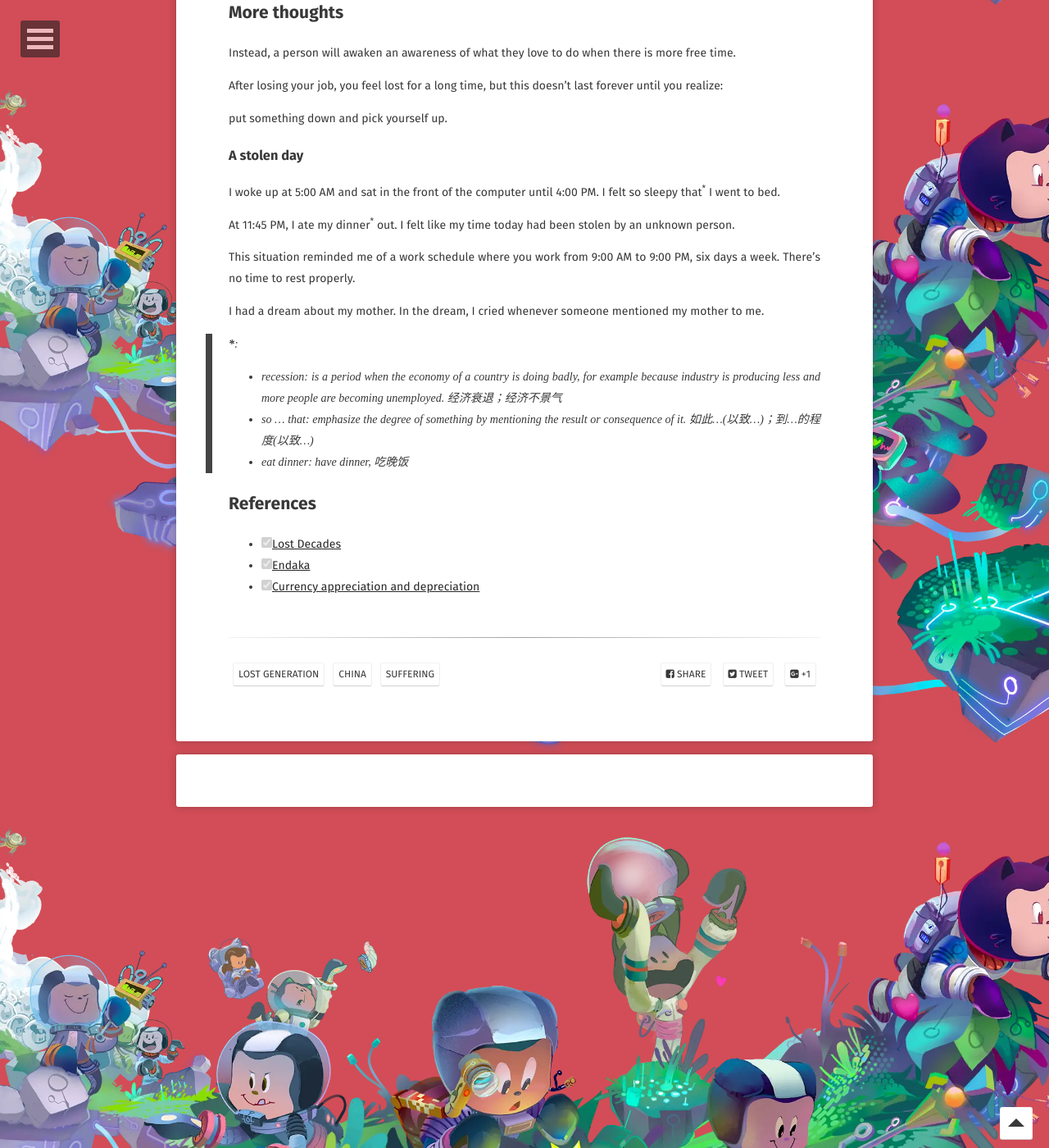
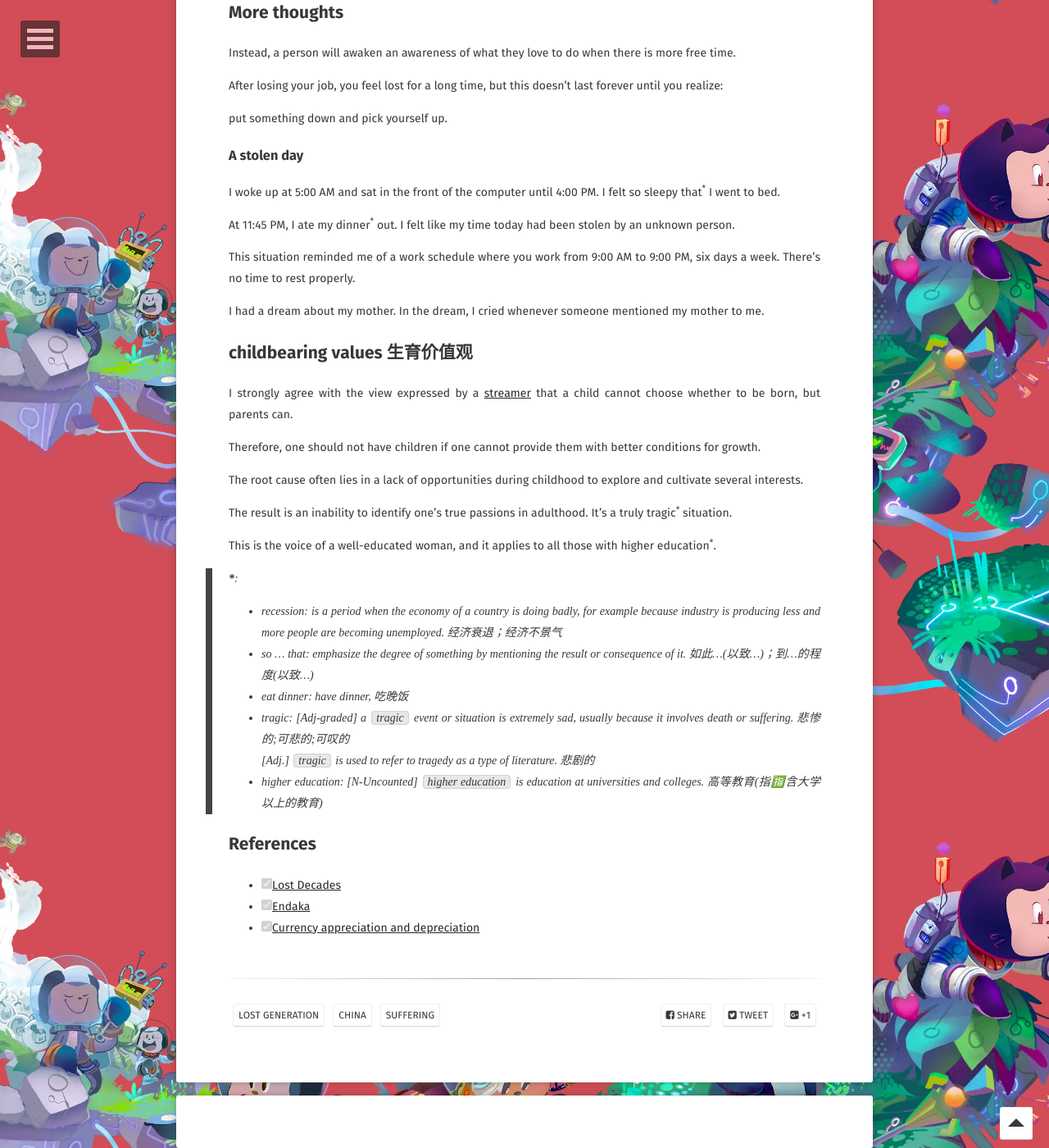
Before and after one commit to WebPavel/WebPavel.github.io, a Jekyll site: the page built from _posts/2025-12-11-Thoughts-on-the-Lost-Generation-in-China-at-this-time.md, in a window 1280 px wide and 1400 px high, scrolled down 1783 px. Shown: the whole window at 82% size. Built offline with Jekyll 4.4.1, drawn with Linux system fonts in a browser that asks for light colours; some web fonts are replaced; comment, search, counter and statistics services are not loaded; some of the changed text lies outside the part shown.

Commit message:
feat: thoughts on childbearing values

```diff
--- a/_posts/2025-12-11-Thoughts-on-the-Lost-Generation-in-China-at-this-time.md
+++ b/_posts/2025-12-11-Thoughts-on-the-Lost-Generation-in-China-at-this-time.md
@@ -79,10 +79,25 @@ This situation reminded me of a work schedule where you work from 9:00 AM to 9:0
 
 I had a dream about my mother. In the dream, I cried whenever someone mentioned my mother to me.
 
+## childbearing values 生育价值观
+
+I strongly agree with the view expressed by a [streamer](https://www.twitch.tv/mmgeneral) that a child cannot choose whether to be born, but parents can.
+
+Therefore, one should not have children if one cannot provide them with better conditions for growth.
+
+The root cause often lies in a lack of opportunities during childhood to explore and cultivate several interests.
+
+The result is an inability to identify one's true passions in adulthood. It's a truly tragic<sup>*</sup> situation.
+
+This is the voice of a well-educated woman, and it applies to all those with higher education<sup>*</sup>.
+
 > __*__:
 > - recession: is a period when the economy of a country is doing badly, for example because industry is producing less and more people are becoming unemployed. 经济衰退；经济不景气
 > - so ... that: emphasize the degree of something by mentioning the result or consequence of it. 如此...(以致...)；到...的程度(以致...)
 > - eat dinner: have dinner, 吃晚饭
+> - tragic: [Adj-graded] a `tragic` event or situation is extremely sad, usually because it involves death or suffering. 悲惨的;可悲的;可叹的<br/>
+>   [Adj.] `tragic` is used to refer to tragedy as a type of literature. 悲剧的
+> - higher education: [N-Uncounted] `higher education` is education at universities and colleges. 高等教育(指🈯️含大学以上的教育)
 
 ## References
 
```
